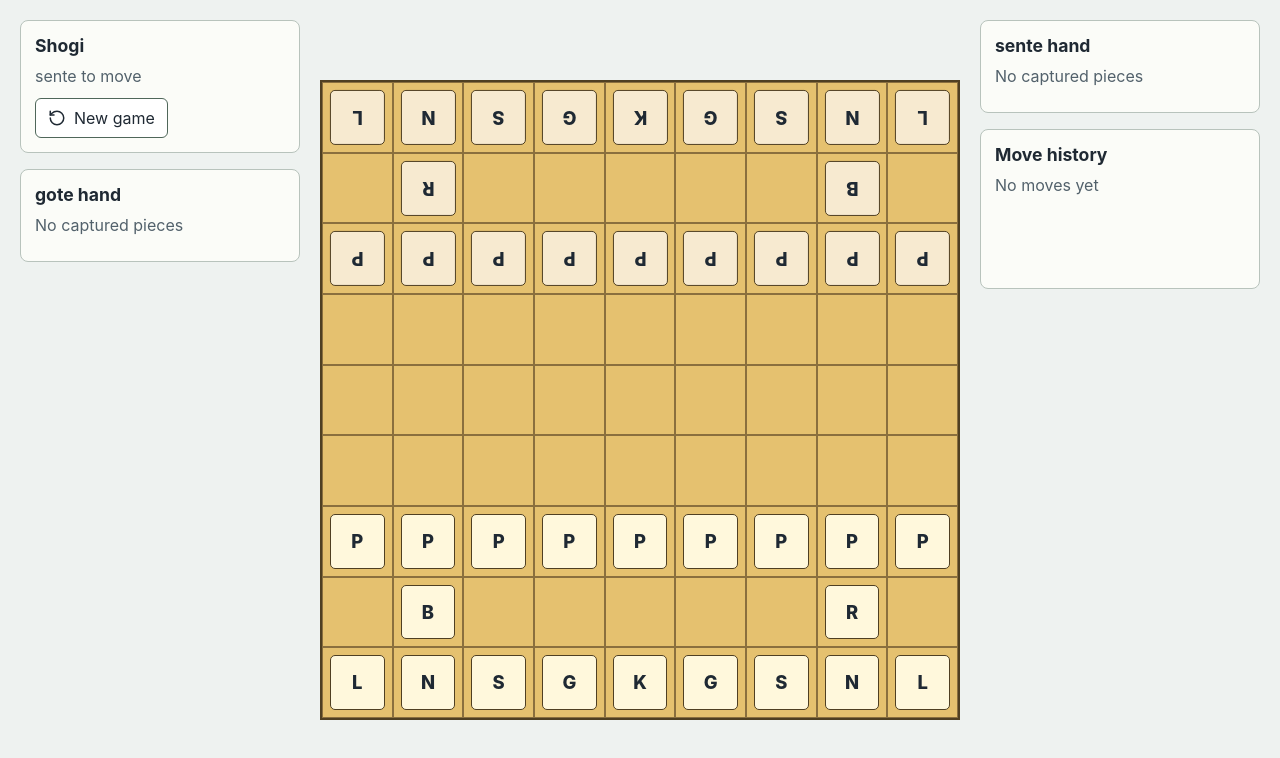
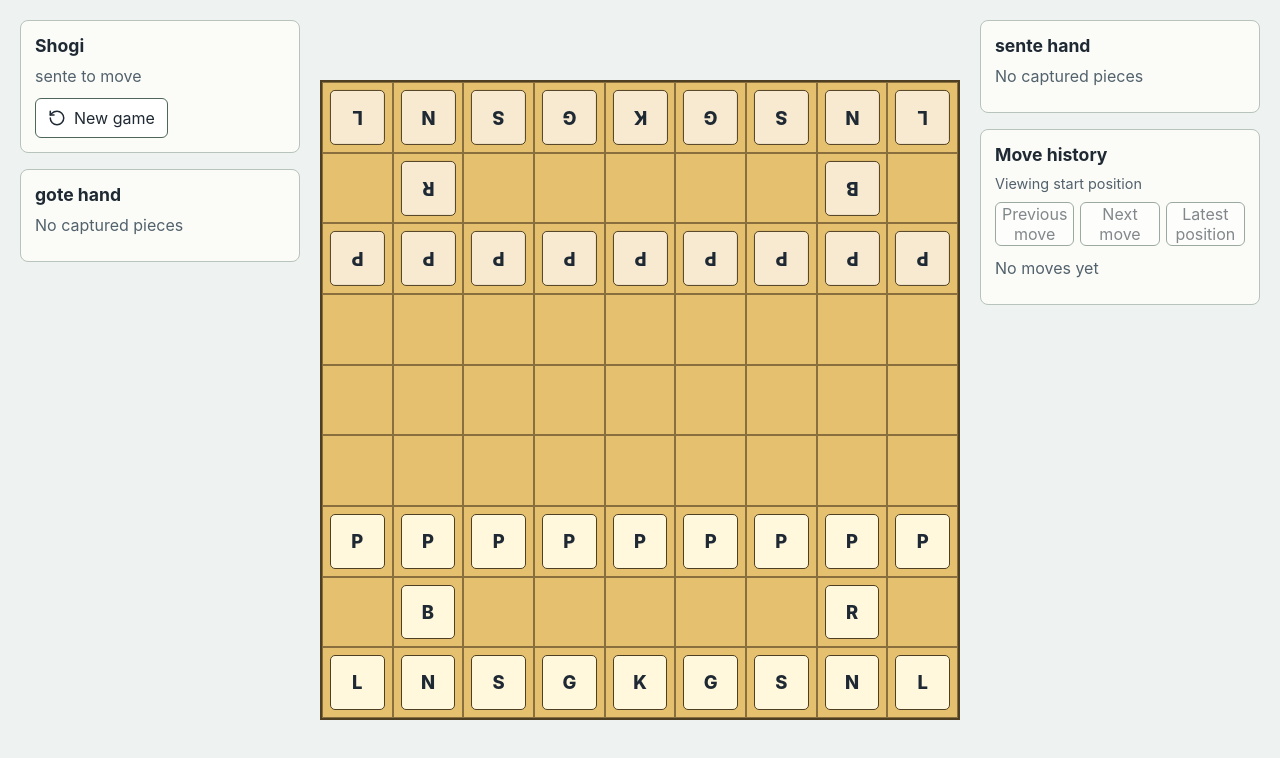
Before and after one commit to Kanon14/shogi, a React (Vite) app: page / in a window 1280 px wide. Shown: the top 758 px of the page. Built offline with nearby package versions, Linux system fonts and the light colour scheme.

Commit message:
feat: add move history navigation

```diff
--- a/src/components/GameShell.tsx
+++ b/src/components/GameShell.tsx
@@ -19,24 +19,39 @@ const pieceAt = (state: GameState, square: Square) => state.board[square.rank -
 
 const SAVED_GAME_STATE_KEY = 'shogi.gameState.v1';
 
+type SavedGameRecord = {
+  activeState: GameState;
+  positionHistory: GameState[];
+};
+
+const createSavedGameRecord = (state: GameState): SavedGameRecord => ({
+  activeState: state,
+  positionHistory: [state],
+});
+
 const loadSavedGameState = () => {
   try {
     const savedState = localStorage.getItem(SAVED_GAME_STATE_KEY);
-    return savedState ? (JSON.parse(savedState) as GameState) : null;
+    if (!savedState) return null;
+
+    const parsedState = JSON.parse(savedState) as GameState | SavedGameRecord;
+    if ('activeState' in parsedState && 'positionHistory' in parsedState) return parsedState;
+
+    return createSavedGameRecord(parsedState);
   } catch {
     localStorage.removeItem(SAVED_GAME_STATE_KEY);
     return null;
   }
 };
 
-const saveGameState = (state: GameState) => {
+const saveGameState = (activeState: GameState, positionHistory: GameState[]) => {
   try {
-    if (state.history.length === 0) {
+    if (activeState.history.length === 0) {
       localStorage.removeItem(SAVED_GAME_STATE_KEY);
       return;
     }
 
-    localStorage.setItem(SAVED_GAME_STATE_KEY, JSON.stringify(state));
+    localStorage.setItem(SAVED_GAME_STATE_KEY, JSON.stringify({ activeState, positionHistory }));
   } catch {
     // A storage failure should not block local play.
   }
@@ -53,10 +68,18 @@ type GameShellProps = {
 };
 
 export function GameShell({ initialState }: GameShellProps) {
-  const [gameState, setGameState] = useState(() => initialState ?? loadSavedGameState() ?? createInitialGameState());
+  const [initialRecord] = useState(() =>
+    initialState ? createSavedGameRecord(initialState) : (loadSavedGameState() ?? createSavedGameRecord(createInitialGameState())),
+  );
+  const [gameState, setGameState] = useState(initialRecord.activeState);
+  const [positionHistory, setPositionHistory] = useState(initialRecord.positionHistory);
+  const [reviewIndex, setReviewIndex] = useState(initialRecord.positionHistory.length - 1);
   const [selection, setSelection] = useState<Selection | null>(null);
   const [pendingPromotion, setPendingPromotion] = useState<BoardMove | null>(null);
 
+  const displayedState = positionHistory[reviewIndex] ?? gameState;
+  const latestIndex = positionHistory.length - 1;
+  const isReviewingHistory = reviewIndex !== latestIndex;
   const isGameOver = gameState.status.type === 'checkmate';
 
   const legalDestinations = useMemo(
@@ -65,23 +88,35 @@ export function GameShell({ initialState }: GameShellProps) {
   );
 
   useEffect(() => {
-    if (!initialState) saveGameState(gameState);
-  }, [gameState, initialState]);
+    if (!initialState) saveGameState(gameState, positionHistory);
+  }, [gameState, positionHistory, initialState]);
 
   const resetGame = () => {
-    setGameState(createInitialGameState());
+    const nextState = createInitialGameState();
+    setGameState(nextState);
+    setPositionHistory([nextState]);
+    setReviewIndex(0);
     setSelection(null);
     setPendingPromotion(null);
   };
 
+  const commitMove = (move: BoardMove | DropMove) => {
+    setGameState((state) => {
+      const nextState = applyMove(state, move);
+      setPositionHistory((history) => [...history, nextState]);
+      setReviewIndex((index) => index + 1);
+      return nextState;
+    });
+  };
+
   const applyBoardMove = (move: BoardMove) => {
-    setGameState((state) => applyMove(state, move));
+    commitMove(move);
     setSelection(null);
     setPendingPromotion(null);
   };
 
   const handleSquareClick = (square: Square) => {
-    if (isGameOver || pendingPromotion) return;
+    if (isGameOver || isReviewingHistory || pendingPromotion) return;
 
     if (selection?.type === 'board') {
       const movesToSquare = selection.legalMoves.filter((move) => sameSquare(move.to, square));
@@ -99,7 +134,7 @@ export function GameShell({ initialState }: GameShellProps) {
     if (selection?.type === 'hand') {
       const dropMove = selection.legalMoves.find((move) => sameSquare(move.to, square));
       if (dropMove) {
-        setGameState((state) => applyMove(state, dropMove));
+        commitMove(dropMove);
         setSelection(null);
         return;
       }
@@ -115,7 +150,7 @@ export function GameShell({ initialState }: GameShellProps) {
   };
 
   const handleHandPieceClick = (pieceKind: PieceKind) => {
-    if (isGameOver || pendingPromotion) return;
+    if (isGameOver || isReviewingHistory || pendingPromotion) return;
     setSelection({ type: 'hand', pieceKind, legalMoves: getLegalDropMoves(gameState, pieceKind) });
   };
 
@@ -133,21 +168,21 @@ export function GameShell({ initialState }: GameShellProps) {
   return (
     <main className="game-shell">
       <aside className="side-panel">
-        <GameStatus currentPlayer={gameState.currentPlayer} status={gameState.status} onReset={resetGame} />
+        <GameStatus currentPlayer={displayedState.currentPlayer} status={displayedState.status} onReset={resetGame} />
         <Hand
           player="gote"
-          hand={gameState.hands.gote}
+          hand={displayedState.hands.gote}
           activePiece={gameState.currentPlayer === 'gote' ? selectedHandPiece : null}
-          disabled={gameState.currentPlayer !== 'gote' || isGameOver}
+          disabled={gameState.currentPlayer !== 'gote' || isGameOver || isReviewingHistory}
           onPieceClick={handleHandPieceClick}
         />
       </aside>
 
       <section className="board-panel" aria-label="Game board">
         <Board
-          board={gameState.board}
-          selectedSquare={selectedSquare}
-          legalDestinations={legalDestinations}
+          board={displayedState.board}
+          selectedSquare={isReviewingHistory ? null : selectedSquare}
+          legalDestinations={isReviewingHistory ? [] : legalDestinations}
           onSquareClick={handleSquareClick}
         />
       </section>
@@ -155,12 +190,28 @@ export function GameShell({ initialState }: GameShellProps) {
       <aside className="side-panel">
         <Hand
           player="sente"
-          hand={gameState.hands.sente}
+          hand={displayedState.hands.sente}
           activePiece={gameState.currentPlayer === 'sente' ? selectedHandPiece : null}
-          disabled={gameState.currentPlayer !== 'sente' || isGameOver}
+          disabled={gameState.currentPlayer !== 'sente' || isGameOver || isReviewingHistory}
           onPieceClick={handleHandPieceClick}
         />
-        <MoveHistory history={gameState.history} />
+        <MoveHistory
+          history={gameState.history}
+          reviewIndex={reviewIndex}
+          latestIndex={latestIndex}
+          onPrevious={() => {
+            setSelection(null);
+            setReviewIndex((index) => Math.max(0, index - 1));
+          }}
+          onNext={() => {
+            setSelection(null);
+            setReviewIndex((index) => Math.min(latestIndex, index + 1));
+          }}
+          onLatest={() => {
+            setSelection(null);
+            setReviewIndex(latestIndex);
+          }}
+        />
       </aside>
 
       <PromotionDialog move={pendingPromotion} onChoose={choosePromotion} />
--- a/src/components/MoveHistory.tsx
+++ b/src/components/MoveHistory.tsx
@@ -2,12 +2,36 @@ import type { MoveHistoryEntry } from '../game/types';
 
 type MoveHistoryProps = {
   history: MoveHistoryEntry[];
+  reviewIndex: number;
+  latestIndex: number;
+  onPrevious: () => void;
+  onNext: () => void;
+  onLatest: () => void;
 };
 
-export function MoveHistory({ history }: MoveHistoryProps) {
+const reviewText = (reviewIndex: number, latestIndex: number) => {
+  if (latestIndex === 0) return 'Viewing start position';
+  if (reviewIndex === 0) return 'Viewing start position';
+  if (reviewIndex === latestIndex) return 'Viewing latest position';
+  return `Viewing move ${reviewIndex} of ${latestIndex}`;
+};
+
+export function MoveHistory({ history, reviewIndex, latestIndex, onPrevious, onNext, onLatest }: MoveHistoryProps) {
   return (
     <section className="move-history" aria-label="Move history">
       <h2>Move history</h2>
+      <p className="review-status">{reviewText(reviewIndex, latestIndex)}</p>
+      <div className="history-controls">
+        <button type="button" onClick={onPrevious} disabled={reviewIndex === 0}>
+          Previous move
+        </button>
+        <button type="button" onClick={onNext} disabled={reviewIndex === latestIndex}>
+          Next move
+        </button>
+        <button type="button" onClick={onLatest} disabled={reviewIndex === latestIndex}>
+          Latest position
+        </button>
+      </div>
       {history.length === 0 ? (
         <p className="empty-history">No moves yet</p>
       ) : (
--- a/src/styles/global.css
+++ b/src/styles/global.css
@@ -190,6 +190,33 @@ button:focus-visible {
   margin: 6px 0;
 }
 
+.review-status {
+  margin: 0 0 10px;
+  color: #52616b;
+  font-size: 0.9rem;
+}
+
+.history-controls {
+  display: grid;
+  grid-template-columns: repeat(3, 1fr);
+  gap: 6px;
+  margin-bottom: 12px;
+}
+
+.history-controls button {
+  min-height: 36px;
+  border: 1px solid #4f675a;
+  border-radius: 6px;
+  background: #ffffff;
+  color: #1f2933;
+  cursor: pointer;
+}
+
+.history-controls button:disabled {
+  cursor: not-allowed;
+  opacity: 0.55;
+}
+
 .promotion-dialog {
   position: fixed;
   inset: auto 20px 20px auto;
```
Also changed, not shown: 1 other file (tests, documents, lock files or other folders).
